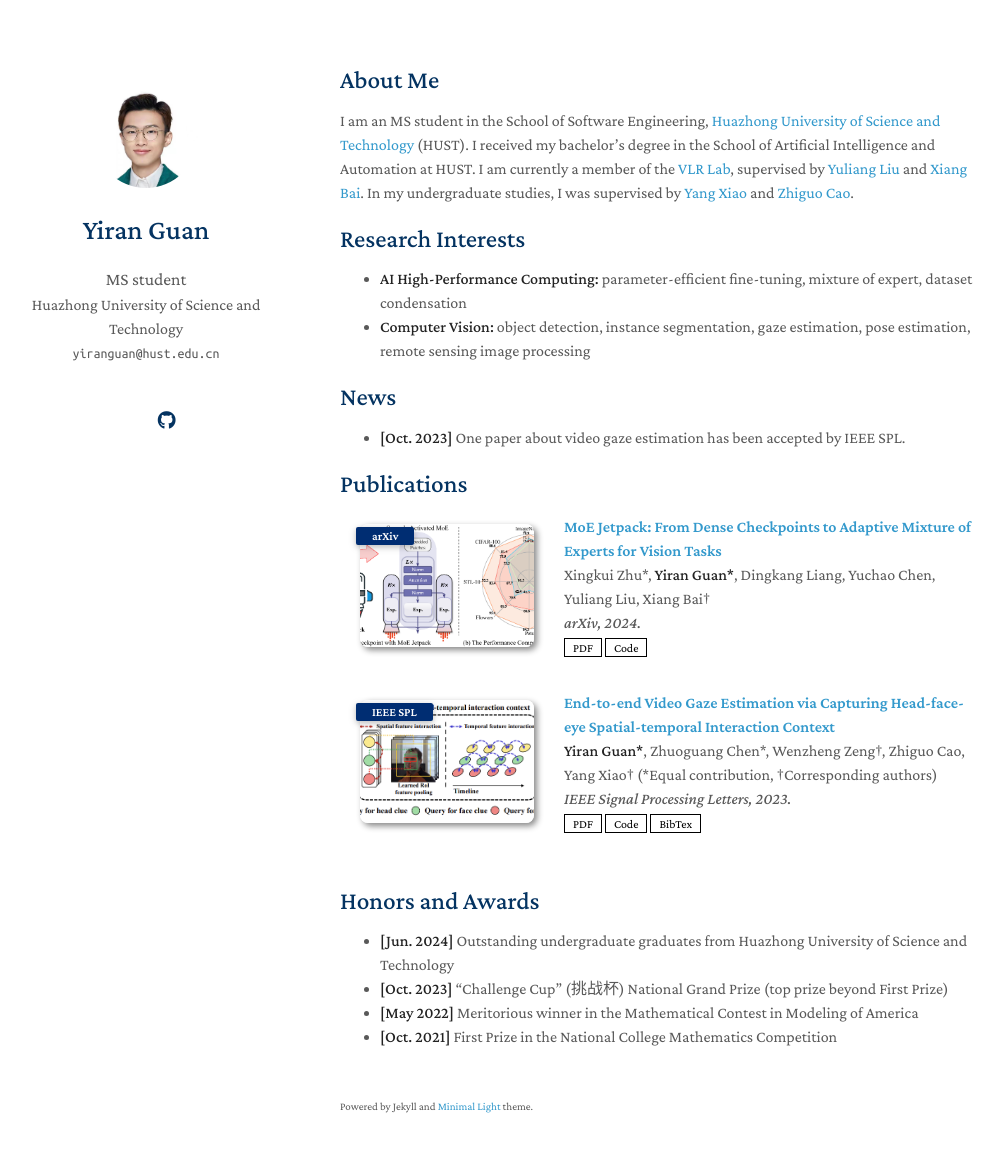
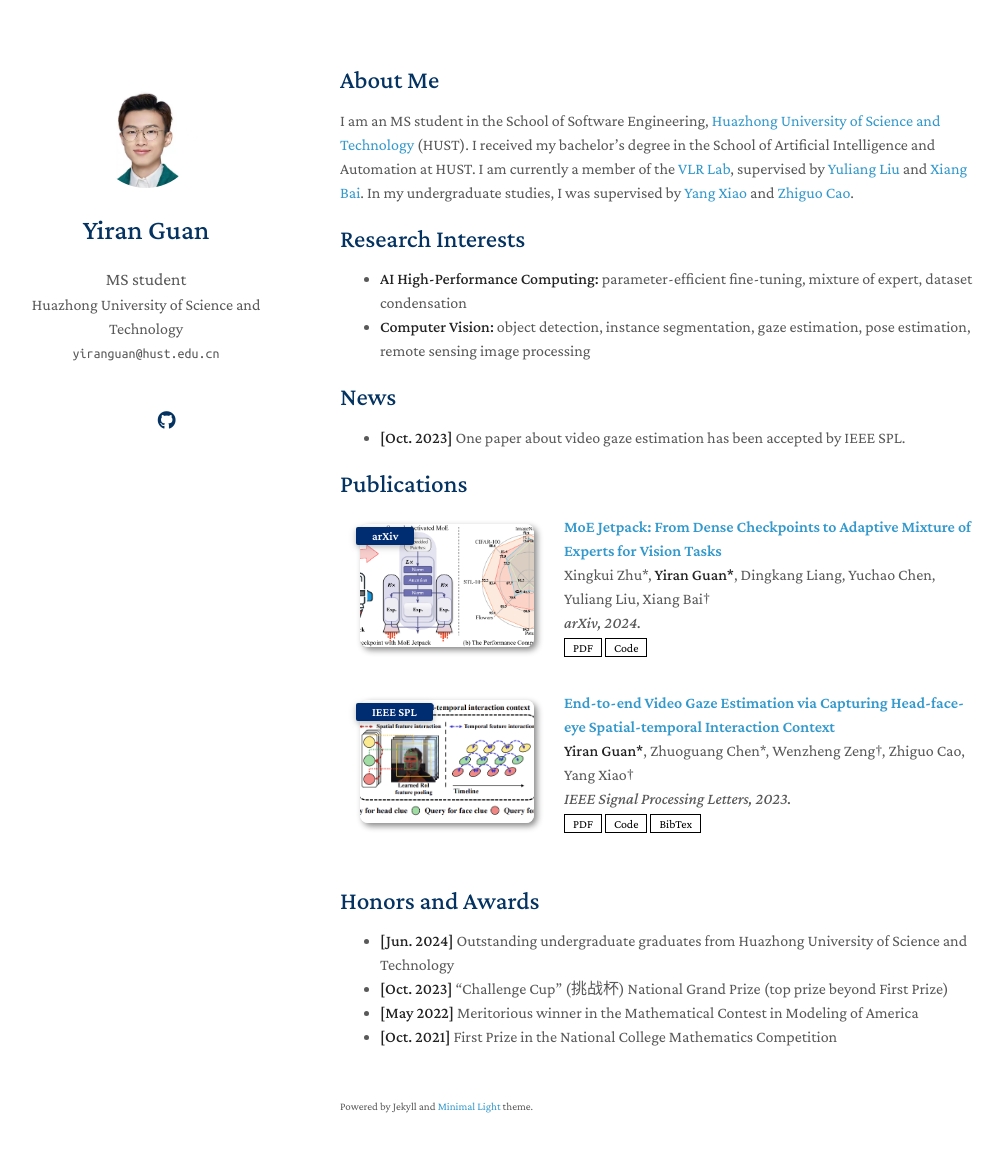
Before and after one commit to 1ranGuan/1ranGuan.github.io, a Jekyll site: the page built from index.md, in a window 1280 px wide and 1187 px high. Shown: the top 1152 px of the window, without its empty margins (130-1134 px from the left). Built offline with Jekyll 4.4.1, drawn with Linux system fonts in a browser that asks for light colours; nearby versions of some CDN libraries; a style sheet for code colours, icons or effects is not loaded; our own code applies the rules of GitHub Pages for plain Markdown files.

Commit message:
Update publications.yml

```diff
--- a/_data/publications.yml
+++ b/_data/publications.yml
@@ -9,7 +9,7 @@ main:
     image: assets/img/24_MOE.png
 
   - title: End-to-end Video Gaze Estimation via Capturing Head-face-eye Spatial-temporal Interaction Context
-    authors: <strong>Yiran Guan*</strong>, Zhuoguang Chen*, Wenzheng Zeng†, Zhiguo Cao, Yang Xiao† (*Equal contribution, †Corresponding authors)
+    authors: <strong>Yiran Guan*</strong>, Zhuoguang Chen*, Wenzheng Zeng†, Zhiguo Cao, Yang Xiao†
     conference_short: IEEE SPL
     conference: IEEE Signal Processing Letters, 2023.
     pdf: https://arxiv.org/pdf/2310.18131
```
